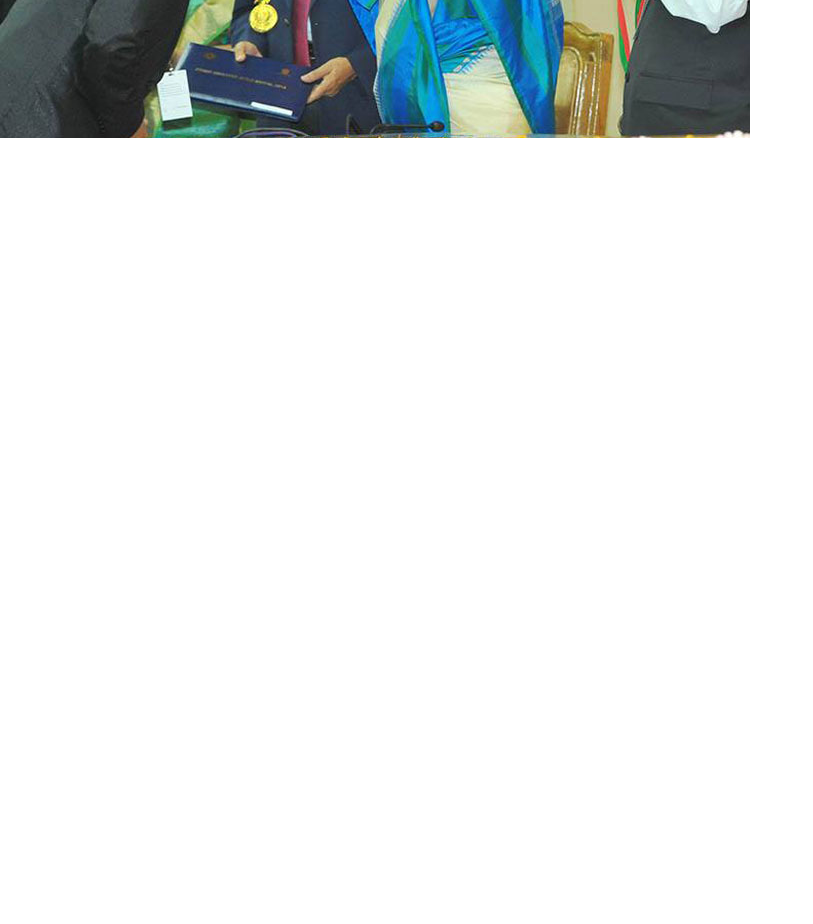
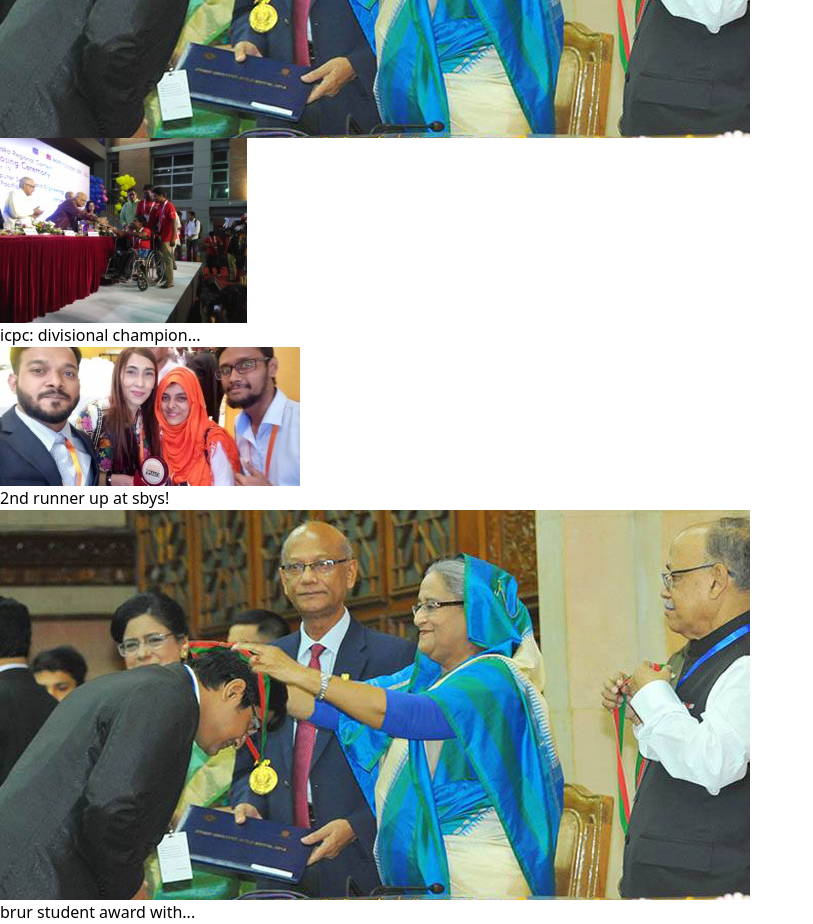
Before and after one commit to fayshal-bin-amir-002/brur-website, a React (Vite) app: page / in a window 1280 px wide. Shown: the part 3120-4044 px from the top of the page, without its empty margins (0-813 px from the left). Before the commit the page ends 3258 px from the top, so only its background shows below. Built offline with nearby package versions, Linux system fonts and the light colour scheme.

Commit message:
add: award section

```diff
--- /dev/null
+++ b/src/components/Home/Award.jsx
@@ -0,0 +1,34 @@
+import Container from "../shared/Container";
+import img1 from "../../assets/award1.jpg";
+import img2 from "../../assets/award2.jpg";
+import img3 from "../../assets/student.jpg";
+import { Link } from "react-router-dom";
+
+const Award = () => {
+    return (
+        <Container>
+            <div className="grid grid-cols-1 md:grid-cols-2 lg:grid-cols-3 gap-4 lg:gap-6">
+                <Link>
+                    <div className="relative group overflow-hidden h-[250px]">
+                        <img src={img1} alt="" className="w-full h-full object-cover group-hover:scale-105 duration-1000" />
+                        <h4 className="w-[90%] uppercase absolute bottom-0 left-0 p-2 bg-[#29abe2] duration-300 text-white group-hover:bg-white group-hover:text-[#29abe2]">icpc: divisional champion...</h4>
+                    </div>
+                </Link>
+                <Link>
+                    <div className="relative group overflow-hidden h-[250px]">
+                        <img src={img2} alt="" className="w-full h-full object-cover group-hover:scale-105 duration-1000" />
+                        <h4 className="w-[90%] uppercase absolute bottom-0 left-0 p-2 bg-[#29abe2] duration-300 text-white group-hover:bg-white group-hover:text-[#29abe2]">2nd runner up at sbys!</h4>
+                    </div>
+                </Link>
+                <Link>
+                    <div className="relative group overflow-hidden h-[250px]">
+                        <img src={img3} alt="" className="w-full h-full object-cover group-hover:scale-105 duration-1000" />
+                        <h4 className="w-[90%] uppercase absolute bottom-0 left-0 p-2 bg-[#29abe2] duration-300 text-white group-hover:bg-white group-hover:text-[#29abe2]">brur student award with...</h4>
+                    </div>
+                </Link>
+            </div>
+        </Container>
+    );
+};
+
+export default Award;
--- a/src/pages/Home.jsx
+++ b/src/pages/Home.jsx
@@ -1,3 +1,4 @@
+import Award from "../components/Home/Award";
 import Banner from "../components/Home/Banner";
 import NoticeMarque from "../components/Home/NoticeMarque";
 import StudentCorner from "../components/Home/StudentCorner";
@@ -13,6 +14,7 @@ const Home = () => {
             <Banner></Banner>
             <NoticeMarque></NoticeMarque>
             <StudentCorner></StudentCorner>
+            <Award></Award>
         </>
     );
 };
```
Also changed, not shown: src/assets/award1.jpg (added), src/assets/award2.jpg (added).
